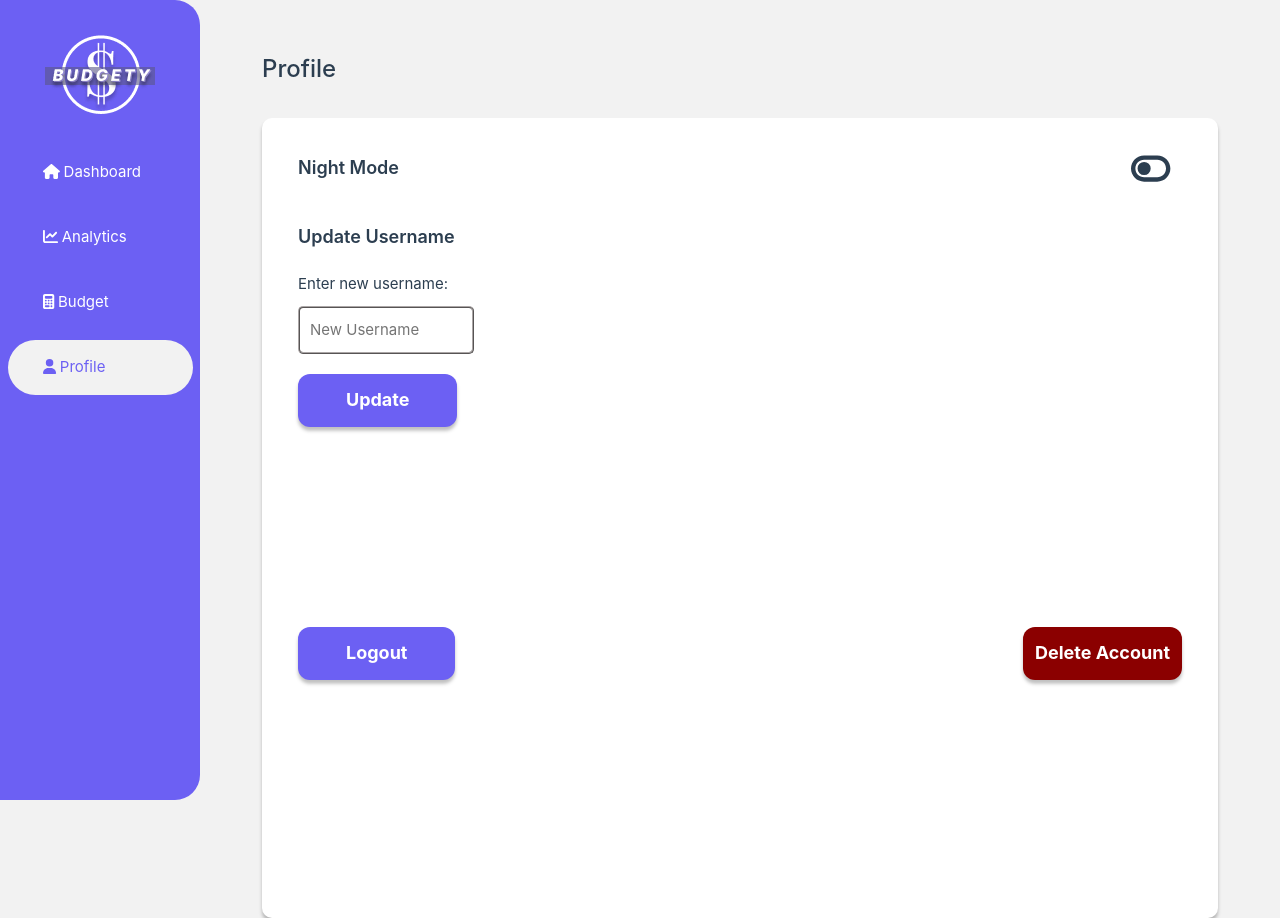
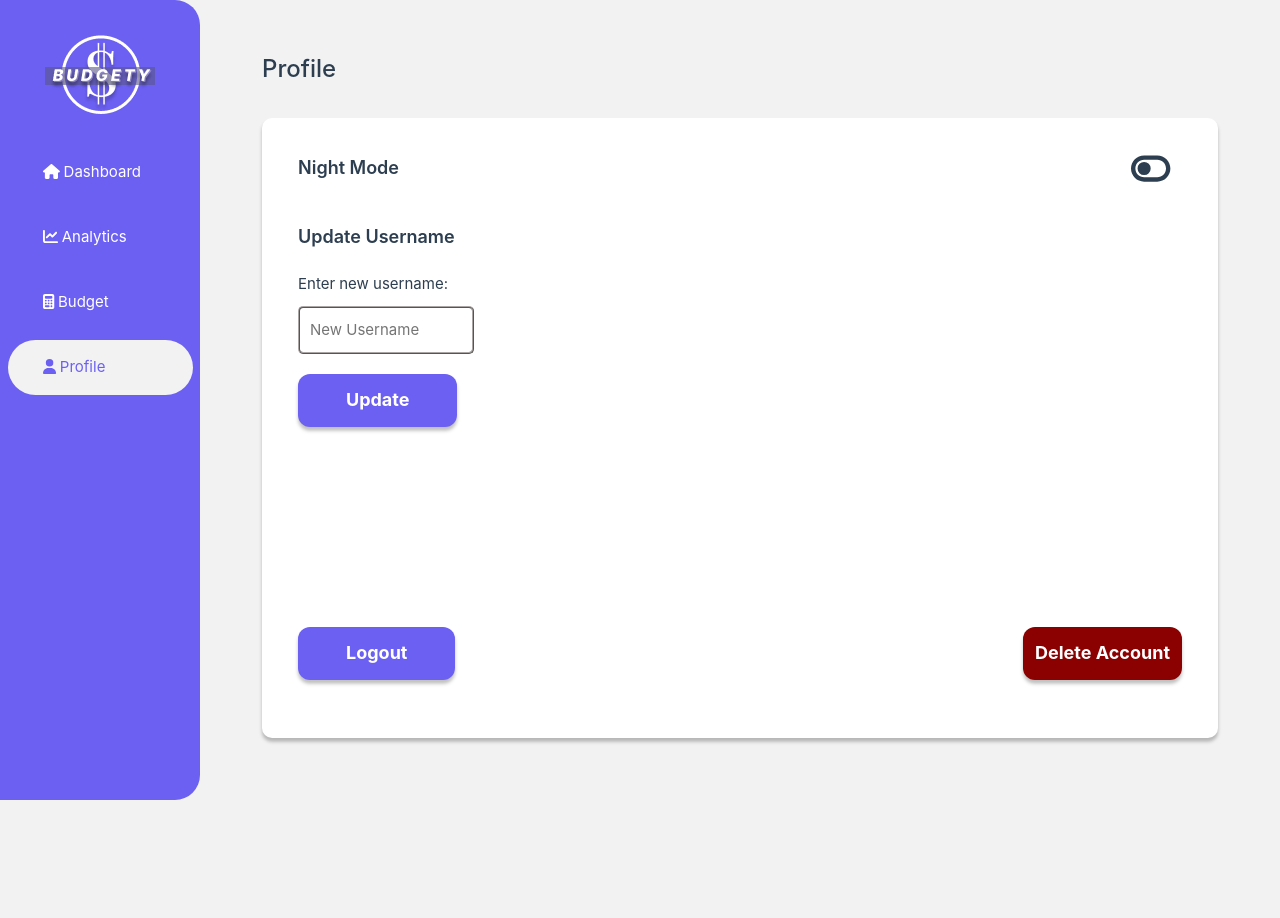
Before and after one commit to BT3103AppDev1/l1-final-project-group-21, a Vue app in the folder project-budgety/: page /profile in a window 1280 px wide. After the commit the page ends 800 px from the top, so only its background shows below. Built offline with nearby package versions, Linux system fonts and the light colour scheme; no server answers; sample sign-in values are in the browser's storage.

Commit message:
adjusted profile container height

```diff
--- a/project-budgety/src/views/ProfilePage.vue
+++ b/project-budgety/src/views/ProfilePage.vue
@@ -167,7 +167,7 @@ export default {
 	box-shadow: 0px 3.68519px 3.68519px rgba(0, 0, 0, 0.25);
 	border-radius: 10px;
 	padding: 1rem;
-	height: 100vh; /* keeps the container at 100 viewport height */
+	height: 620px; /* keeps the container at 100 viewport height */
 	margin: 1.875rem 1.875rem 0rem 0rem;
 }
 
```
